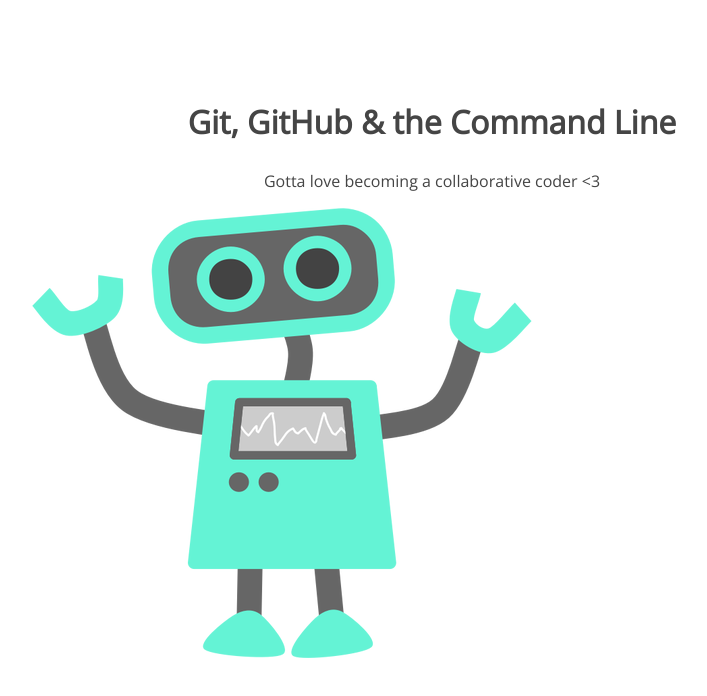
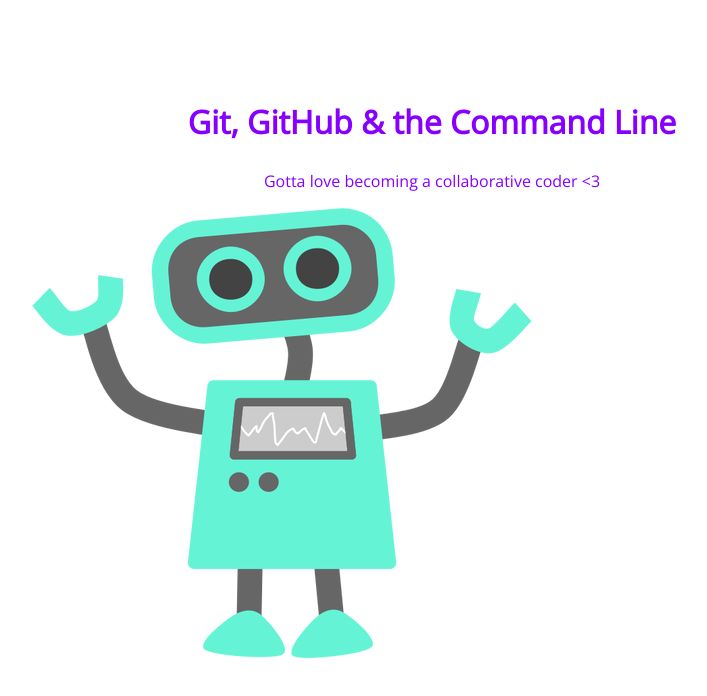
Before and after one commit to dustin-longenecker/105-project, a plain HTML site: page index.html in a window 1280 px wide. Shown: the whole page, without its empty margins (208-915 px from the left). Drawn offline with nearby package versions, Linux system fonts and the light colour scheme.

Commit message:
change h1 text color

```diff
--- a/css/style.css
+++ b/css/style.css
@@ -5,7 +5,7 @@ section {
 section h1,
 section p {
 	text-align: center;
-	color: #454545;
+	color:rgb(135, 0, 255);
 }
 section h1 {
 	font: 32px 'Open Sans';
```
